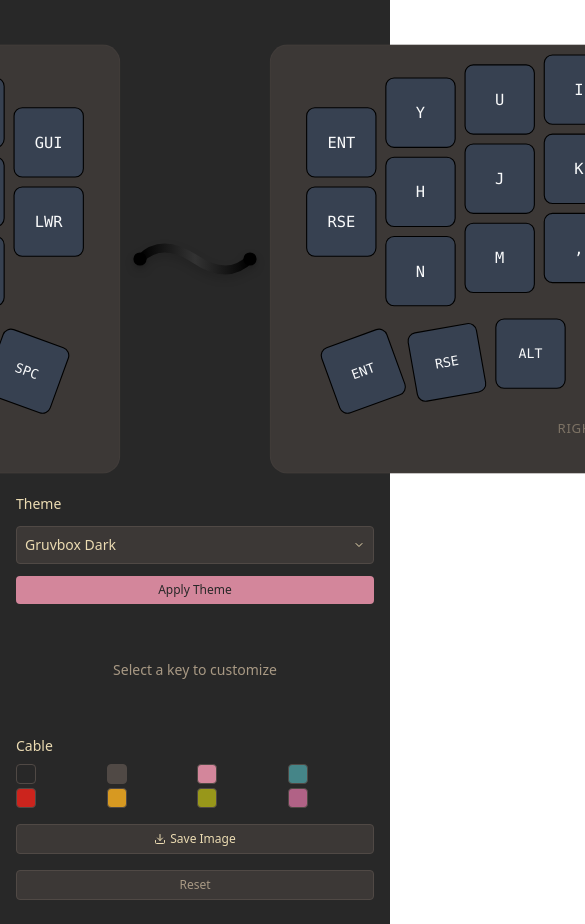
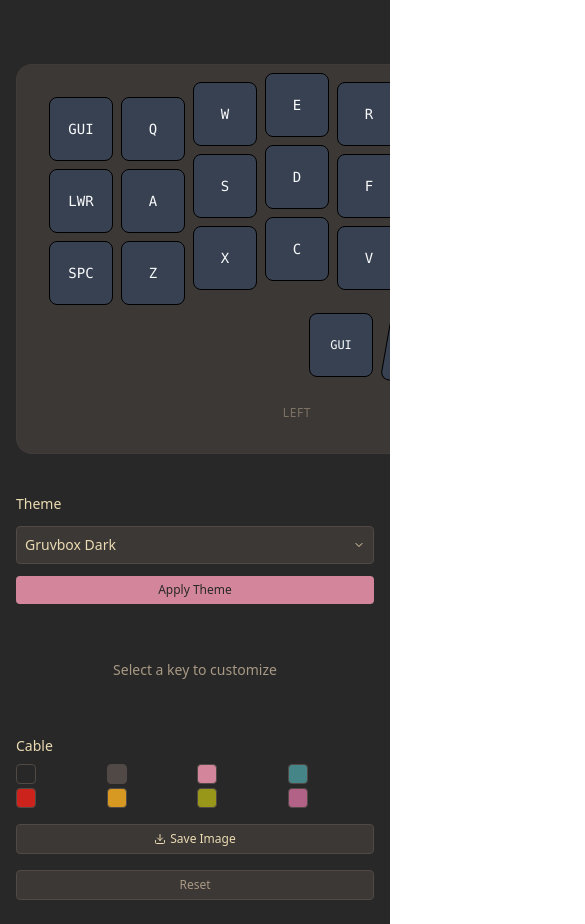
Before and after one commit to NokiaTh131/corne-design, a React (Vite) app: page / in a window 390 px wide. Shown: the top 924 px of the page, 585 px wide, since content can reach past the window. Built offline with nearby package versions, Linux system fonts and the light colour scheme.

Commit message:
more responsive for other device

```diff
--- a/src/App.tsx
+++ b/src/App.tsx
@@ -35,13 +35,13 @@ function App() {
 
   return (
     <div
-      className="min-h-screen transition-colors duration-300"
+      className="min-h-screen transition-colors duration-300 overflow-x-auto"
       style={{ backgroundColor: selectedTheme.colors.background }}
     >
-      <div className="max-w-6xl mx-auto px-4 py-6">
+      <div className="max-w-7xl mx-auto px-4 py-6">
         {/* Keyboard Display - Centered and Prominent */}
-        <div className="flex justify-center mt-10">
-          <div id="keyboard-display" className="flex items-center gap-2 scale-110">
+        <div className="mt-10">
+          <div id="keyboard-display" className="flex items-center gap-2 mx-auto justify-between">
             <KeyboardHalf
               keys={keyboardConfig.leftKeys}
               side="left"
```
Also changed, not shown: snapshot.png (added).
